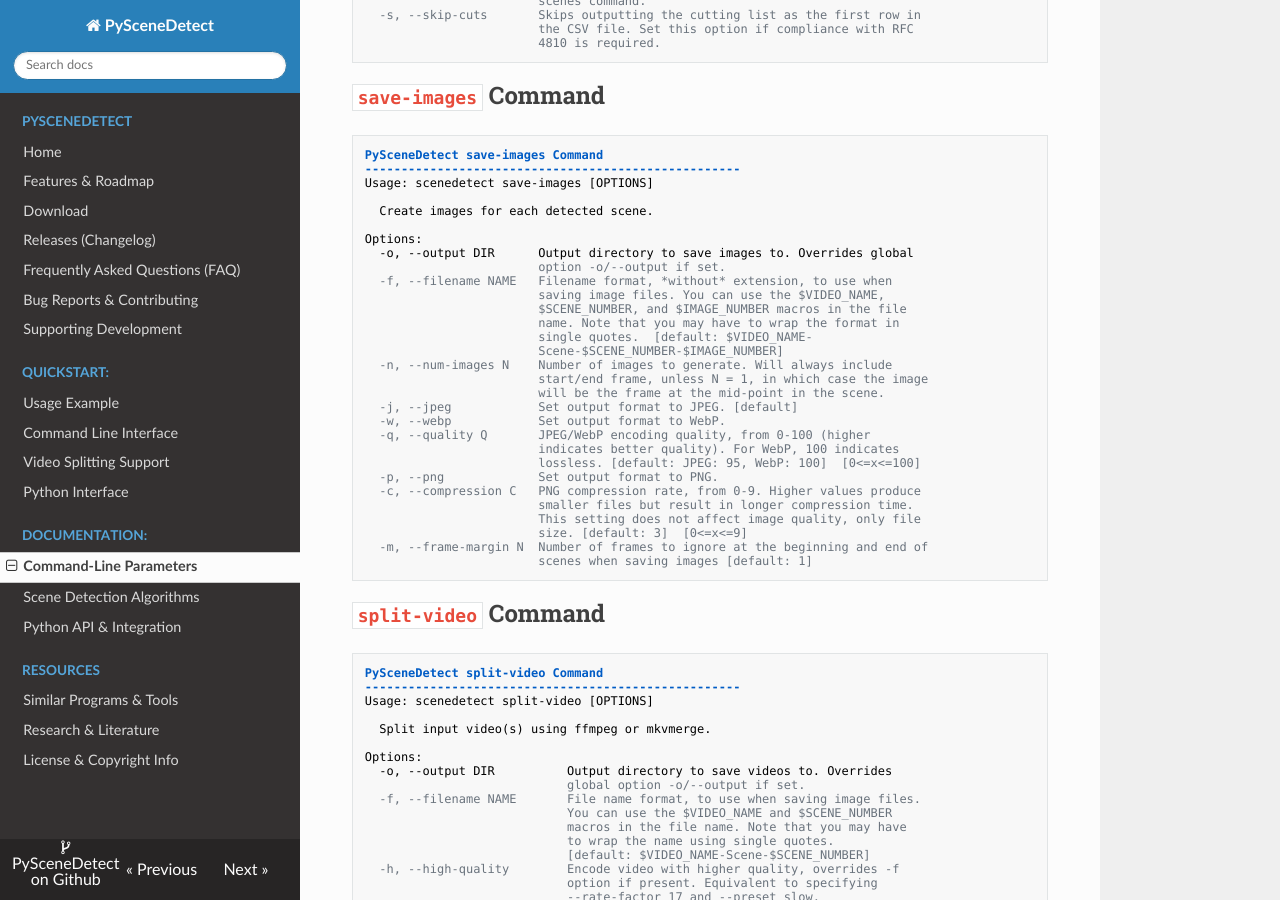
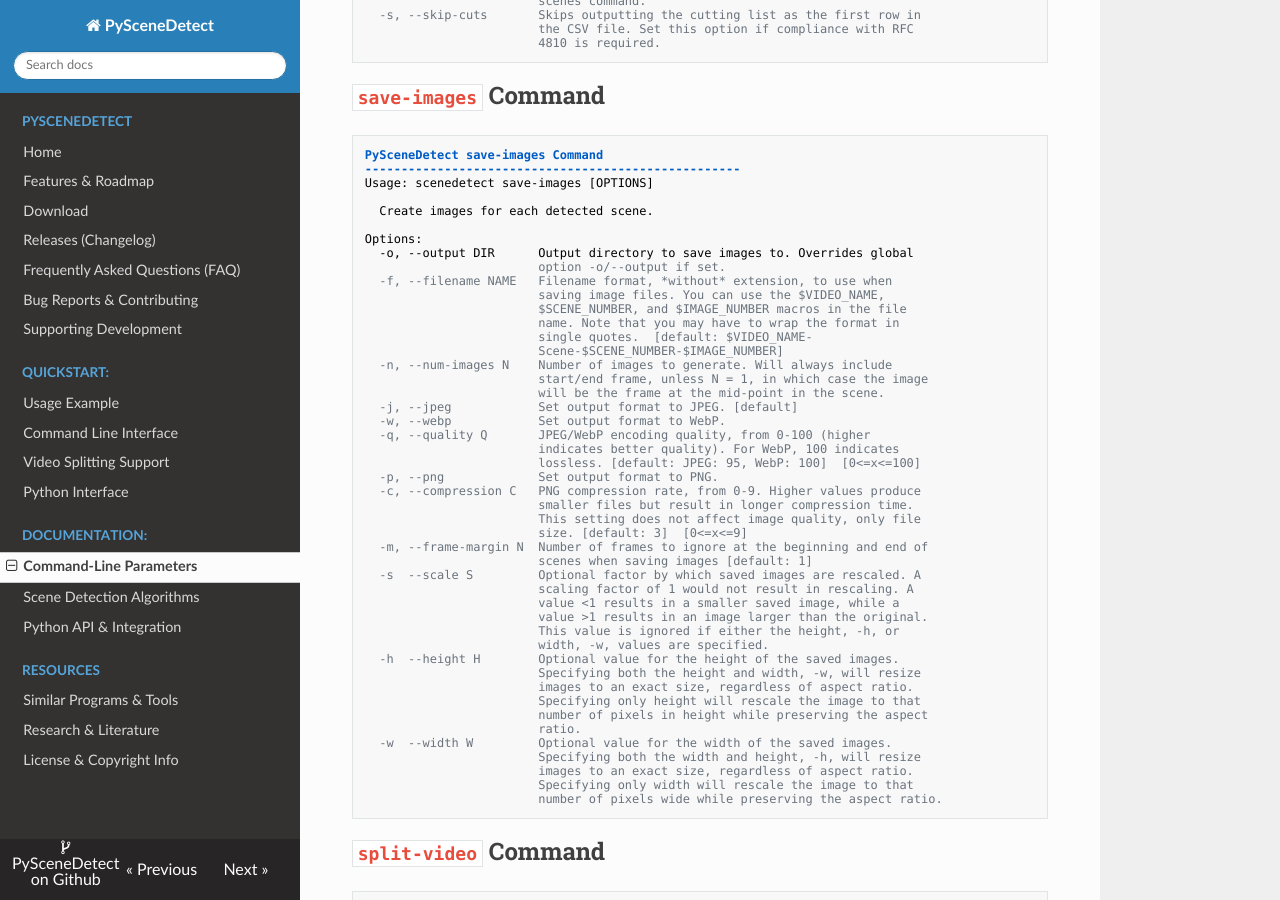
Before and after one commit to vovamushak/PySceneDetect, an MkDocs documentation site: the page built from docs/reference/command-line-params.md, in a window 1280 px wide and 900 px high, scrolled down 3884 px. Built offline with MkDocs 1.6.1, drawn with Linux system fonts in a browser that asks for light colours; nearby versions of some CDN libraries; old or Windows-style settings are respelled for this version of MkDocs.

Commit message:
Updated documentation

````diff
--- a/docs/reference/command-line-params.md
+++ b/docs/reference/command-line-params.md
@@ -280,6 +280,23 @@ Options:
                         size. [default: 3]  [0<=x<=9]
   -m, --frame-margin N  Number of frames to ignore at the beginning and end of
                         scenes when saving images [default: 1]
+  -s  --scale S         Optional factor by which saved images are rescaled. A
+                        scaling factor of 1 would not result in rescaling. A
+                        value <1 results in a smaller saved image, while a
+                        value >1 results in an image larger than the original.
+                        This value is ignored if either the height, -h, or
+                        width, -w, values are specified.
+  -h  --height H        Optional value for the height of the saved images.
+                        Specifying both the height and width, -w, will resize
+                        images to an exact size, regardless of aspect ratio.
+                        Specifying only height will rescale the image to that
+                        number of pixels in height while preserving the aspect
+                        ratio.
+  -w  --width W         Optional value for the width of the saved images.
+                        Specifying both the width and height, -h, will resize
+                        images to an exact size, regardless of aspect ratio.
+                        Specifying only width will rescale the image to that
+                        number of pixels wide while preserving the aspect ratio.
 ```
 
 
````
Also changed, not shown: manual/cli/commands.rst (+20 -0 lines).
